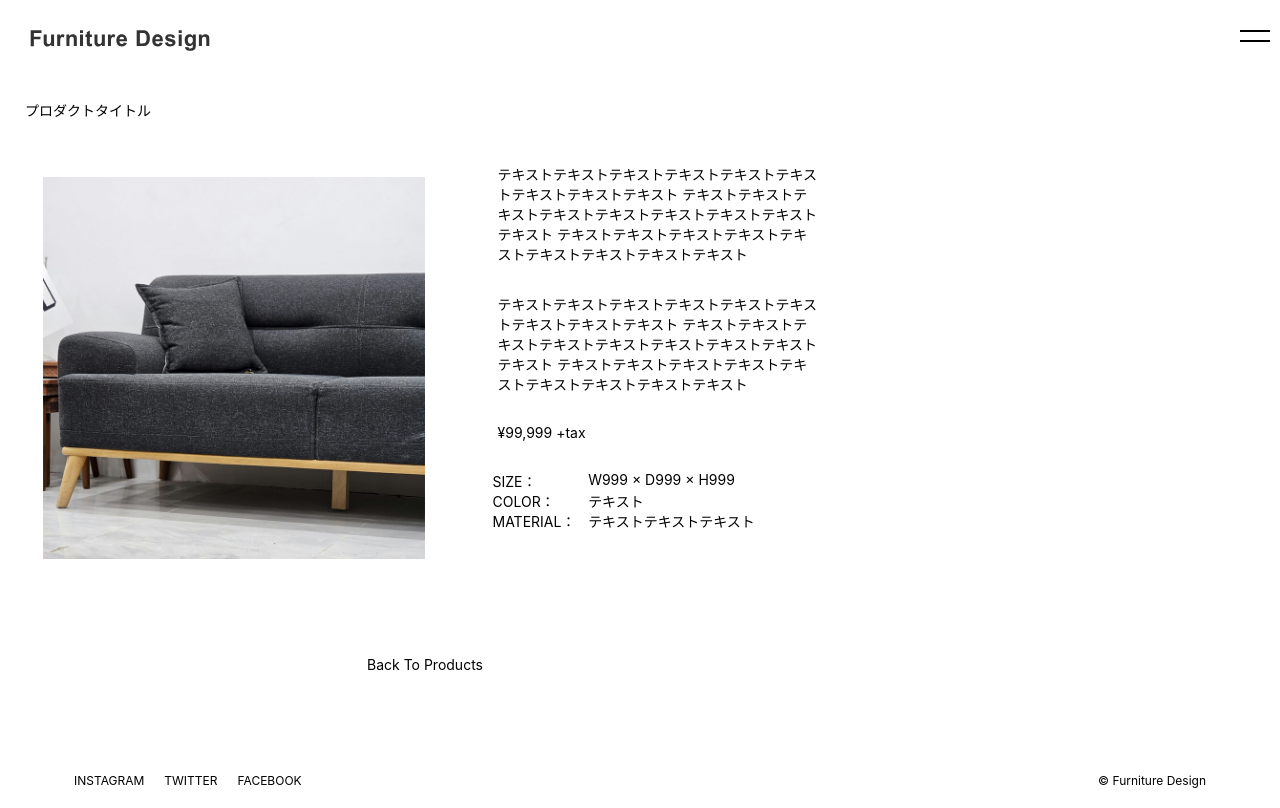
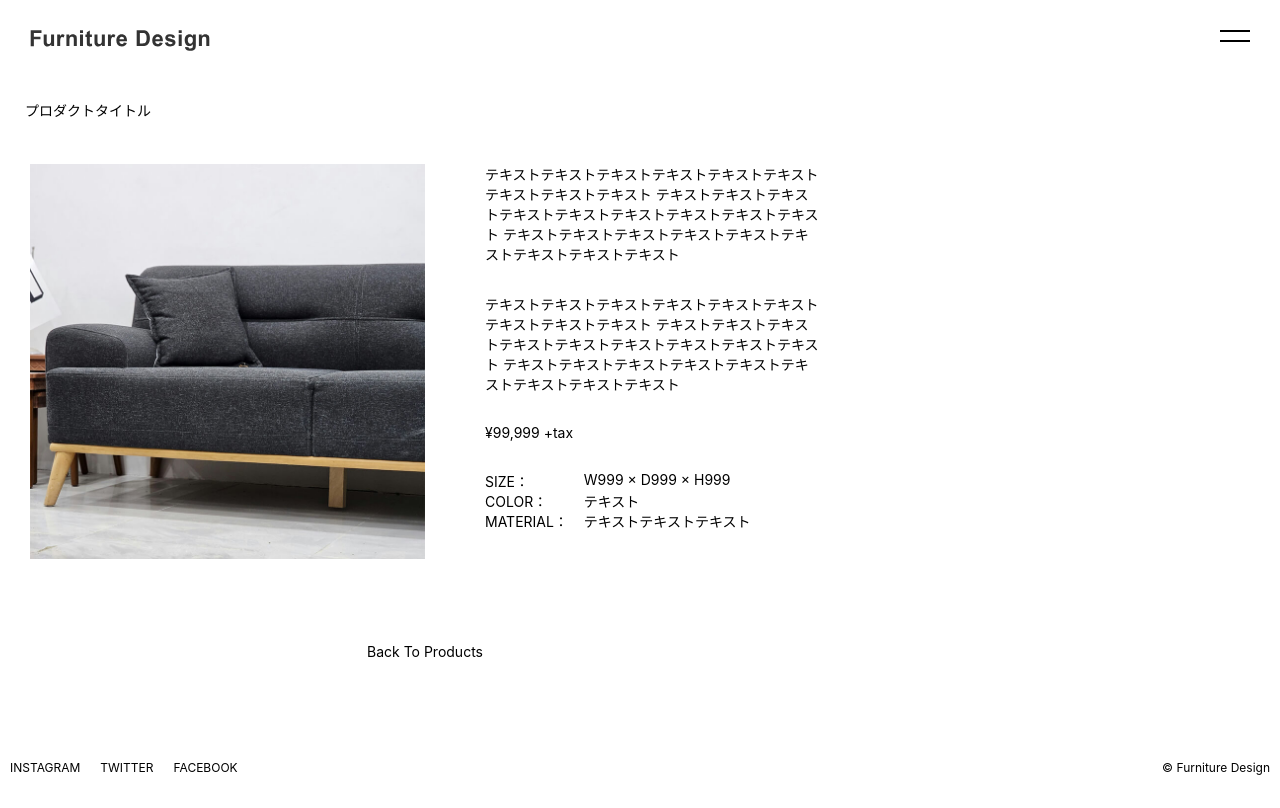
Before and after one commit to gp-kobayashi/mosya4-react, a Next.js app: page /item2 in a window 1280 px wide. Built offline with nearby package versions, Linux system fonts and the light colour scheme.

Commit message:
[fix]cssのmax-widthの調整

```diff
--- a/components/Footer.module.css
+++ b/components/Footer.module.css
@@ -1,6 +1,6 @@
 .footer{
   display: flex;
-  width: 90%;
+  max-width: 1300px;
   margin: 0 auto;
   justify-content: space-between;
 }
--- a/components/Header.module.css
+++ b/components/Header.module.css
@@ -9,7 +9,7 @@
 
 .headerItem{
   display: flex;
-  width: 1300px;
+  max-width: 1300px;
   justify-content: space-between;
   margin: 0 auto;
 }
--- a/components/ItemExplain.module.css
+++ b/components/ItemExplain.module.css
@@ -1,7 +1,7 @@
 
   .itemPege{
     margin-top: 100px;
-    width: 850px;
+    max-width: 850px;
   }
   .itemPege p{
     margin-left: 25px;
@@ -11,7 +11,7 @@
     display: flex;
   }
   .itemImg{
-    margin: 5%;
+    margin: 30px;
     width: 50%;
   }
   .itemImg img{
@@ -29,7 +29,7 @@
     display: flex;
     width: 100%;
     font-size: 14px;
-    margin-left: 25px;
+    margin-left: 30px;
   }
   .title{
     width: 25%;
--- a/components/Layout.js
+++ b/components/Layout.js
@@ -10,7 +10,6 @@ export function Layout({ children }) {
                 <title>Products|Furniture Design</title>
                 <link rel="icon" href="img/favicon.ico" />
             </Head>
-
             <Header />
             <main className={styles.main}>
                 {children}
--- a/components/company.module.css
+++ b/components/company.module.css
@@ -1,6 +1,6 @@
 .company{
-  margin-top: 100px;
-  margin-bottom: 50px;
+  max-width: 1300px;
+  margin: 100px 0 50px 30px;
 }
 
 .listItem{
@@ -21,6 +21,7 @@
 
 .map{
   margin-bottom: 100px;
+  margin-left: 30px;
 }
 
 @media(max-width:900px) {
--- a/pages/index.js
+++ b/pages/index.js
@@ -17,6 +17,8 @@ export default function Home() {
 
   return (
     <Layout>
+      <div className={styles.pageTop}>
+      </div>
       <MainItems ITEMS={ITEMS}/>
 
       <div className={styles.pageLinkBtn}>
--- a/styles/Home.module.css
+++ b/styles/Home.module.css
@@ -1,5 +1,16 @@
+
+.main{
+  max-width: 1300px;
+  margin: 0 auto;
+}
+
 
 .mainTitle{
+  margin-top: 100px;
+  margin-left: 30px;
+}
+
+.pageTop{
   margin-top: 100px;
 }
 
```
